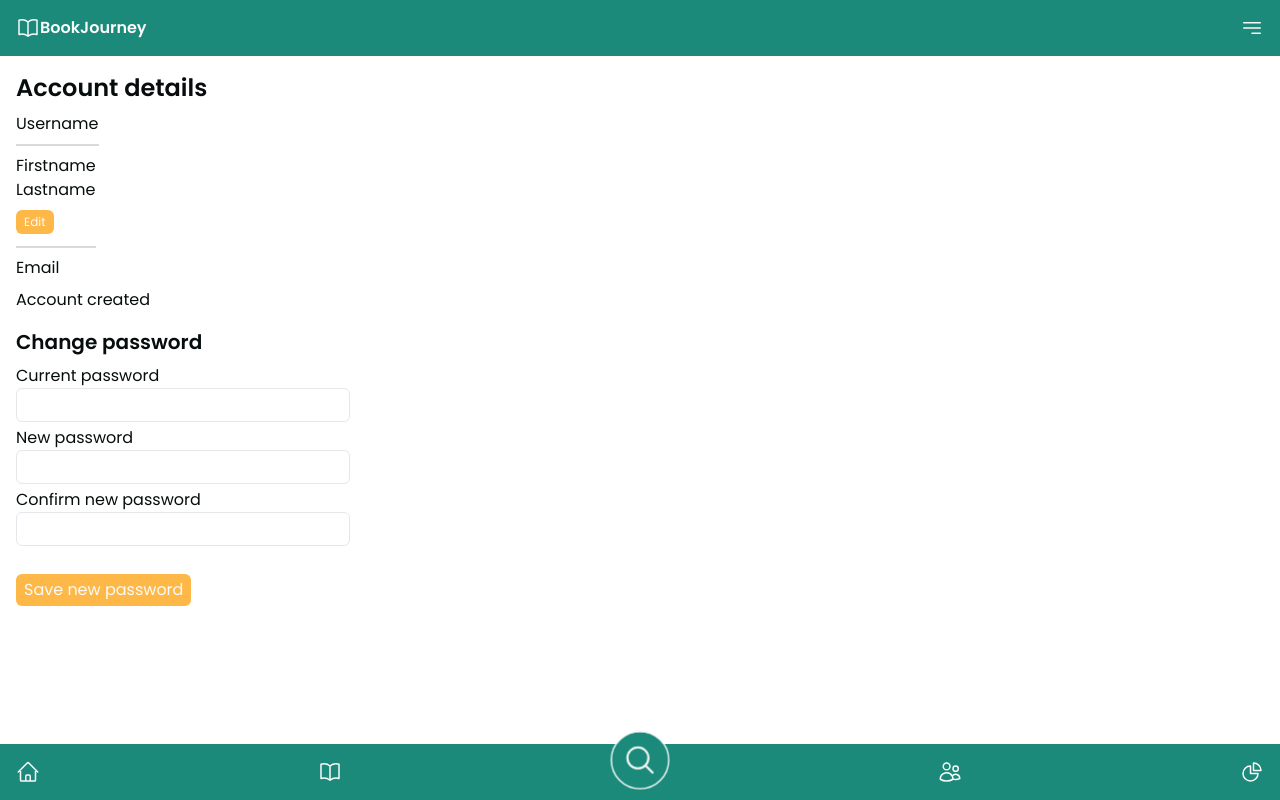
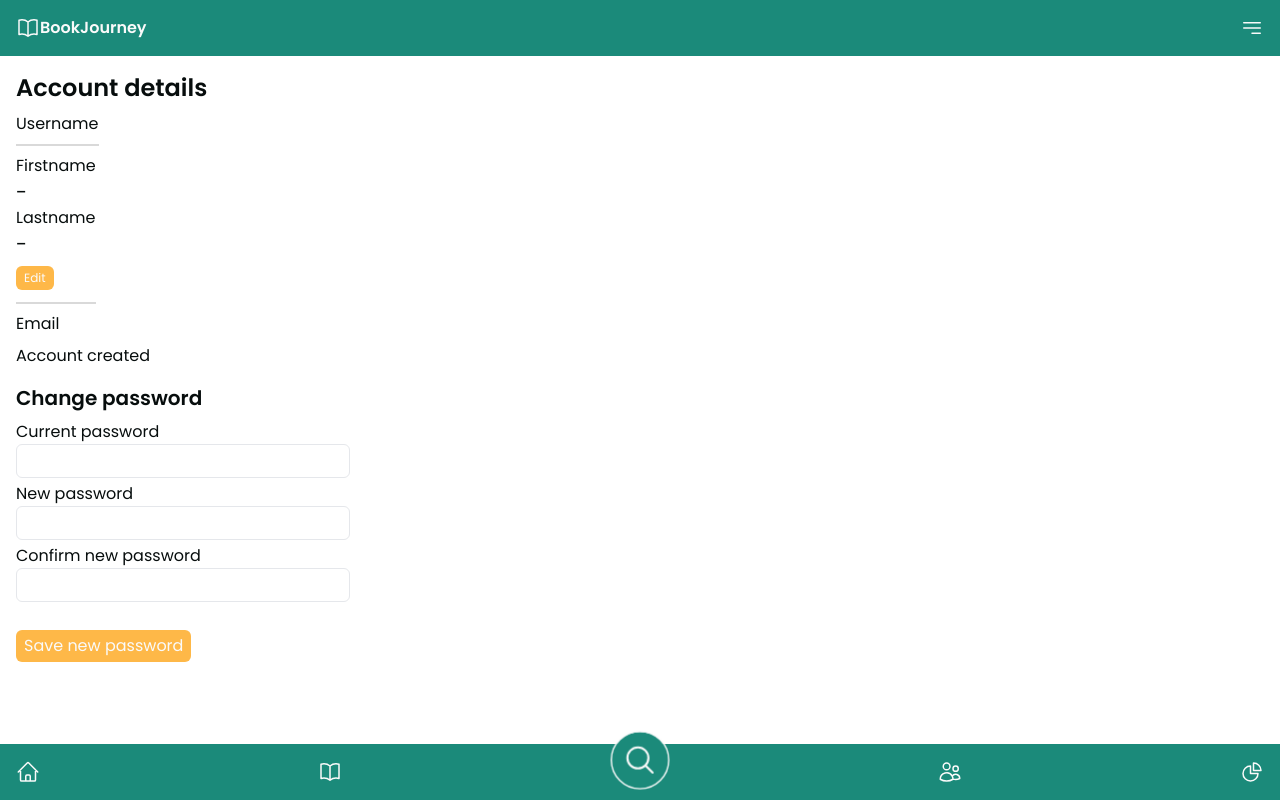
Before and after one commit to agnkos/book-journey, a React (Vite) app: page /profile in a window 1280 px wide. Built offline with nearby package versions, Linux system fonts and the light colour scheme; no server answers; sample sign-in values are in the browser's storage; what chartjs-plugin-datalabels would draw is missing.

Commit message:
password and user data edit

```diff
--- a/src/pages/user/ProfilePage/Profile.jsx
+++ b/src/pages/user/ProfilePage/Profile.jsx
@@ -84,7 +84,7 @@ const Profile = () => {
                     :
                     <>
                       <div className="flex items-center gap-8">
-                        <p className="text-xl">{userData?.firstName}</p>
+                        <p className="text-xl">{userData?.firstName || '-'}</p>
                       </div>
                     </>
                   }
@@ -99,7 +99,7 @@ const Profile = () => {
                       />
                       :
                       <div className="flex items-center gap-8">
-                        <p className="text-xl">{userData?.lastName}</p>
+                        <p className="text-xl">{userData?.lastName || '-'}</p>
                       </div>}
                   </div>
 
--- a/src/services/user.js
+++ b/src/services/user.js
@@ -3,7 +3,7 @@ import axios from 'axios';
 const baseUrl = 'https://book-journey-app-54dba2b08eec.herokuapp.com/user'
 
 axios.defaults.headers.common['Content-Type'] = 'application/json'
-axios.defaults.headers.common['Authorization'] = `Bearer ${JSON.parse(localStorage.getItem('loggedBookJourneyUser'))?.token}`
+// axios.defaults.headers.common['Authorization'] = `Bearer ${JSON.parse(localStorage.getItem('loggedBookJourneyUser'))?.token}`
 
 const getUser = async (token) => {
     const config = {
```
Also changed, not shown: src/pages/user/ProfilePage/PasswordForm.jsx (added).
